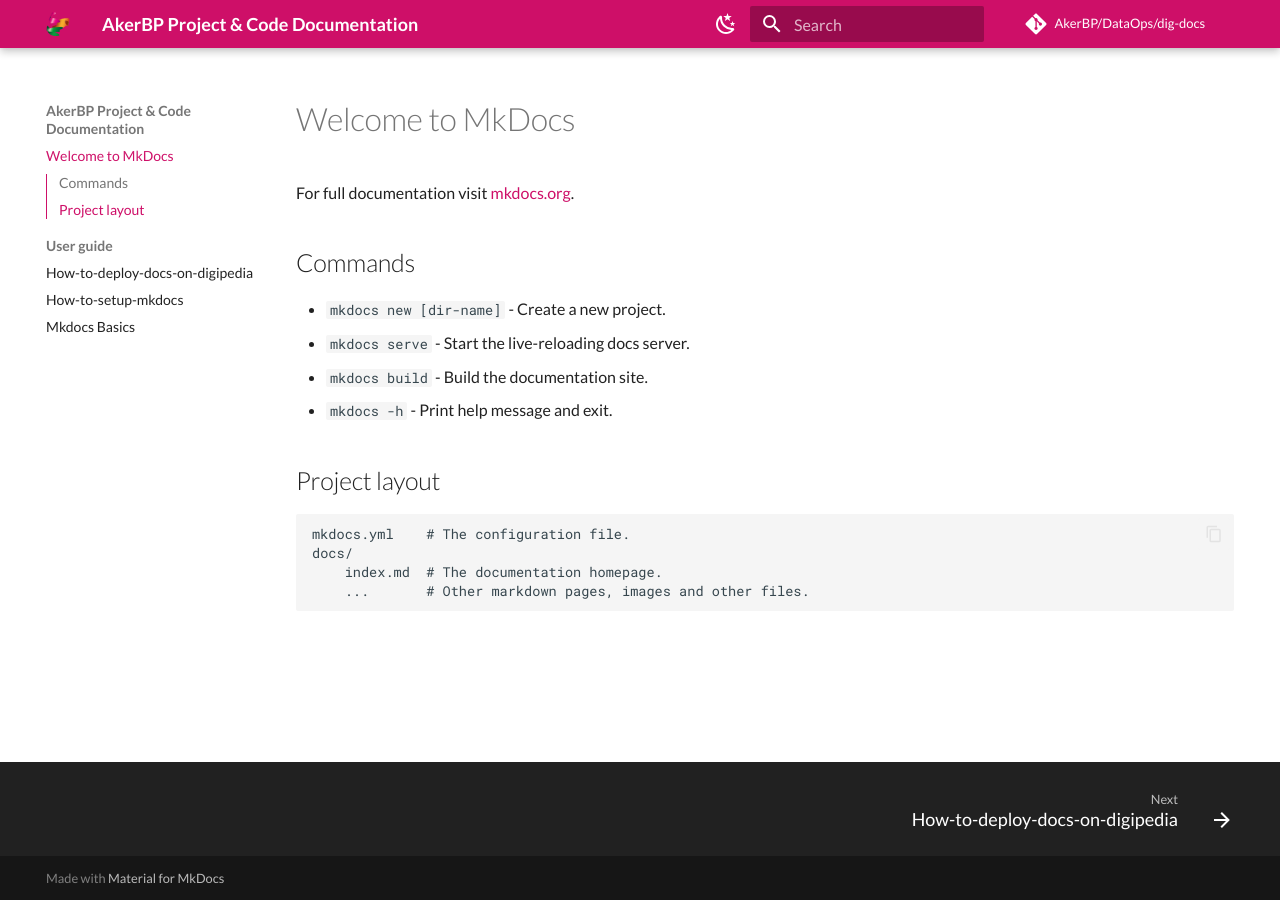
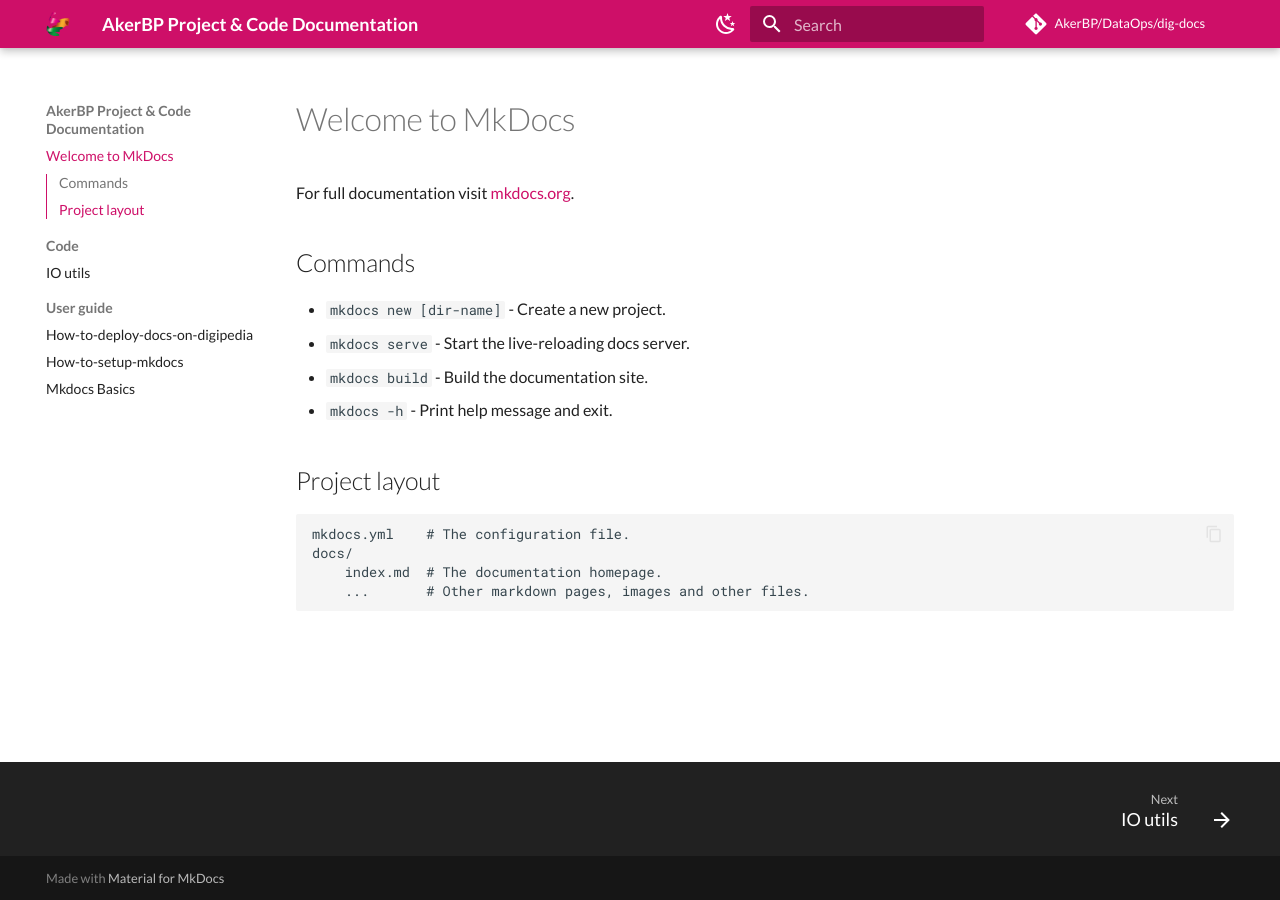
Before and after one commit to kvdogan/mkdocs101, an MkDocs documentation site: the page built from docs/index.md, in a window 1280 px wide. Built offline with MkDocs 1.6.1 and Material for MkDocs 9.7.7, drawn with Linux system fonts in a browser that asks for light colours; some of the changed lines change nothing that is shown.

Commit message:
Add single docstring module manually

```diff
--- /dev/null
+++ b/docs/code/IO_utils.md
@@ -0,0 +1 @@
+::: aker_utilities.IO_utils
--- a/mkdocs.yml
+++ b/mkdocs.yml
@@ -94,3 +94,17 @@
         kwds:
           case: lower
       toc_depth: 3
+
+plugins:
+  - search
+  - mkdocstrings:
+      handlers:
+        python:
+          options:
+            docstring_style: google
+            docstring_options:
+            docstring_section_style: list    # table, list, spacy
+            merge_init_into_class: true
+            show_if_no_docstring: true
+            show_source: false
+            show_root_heading: false
```
